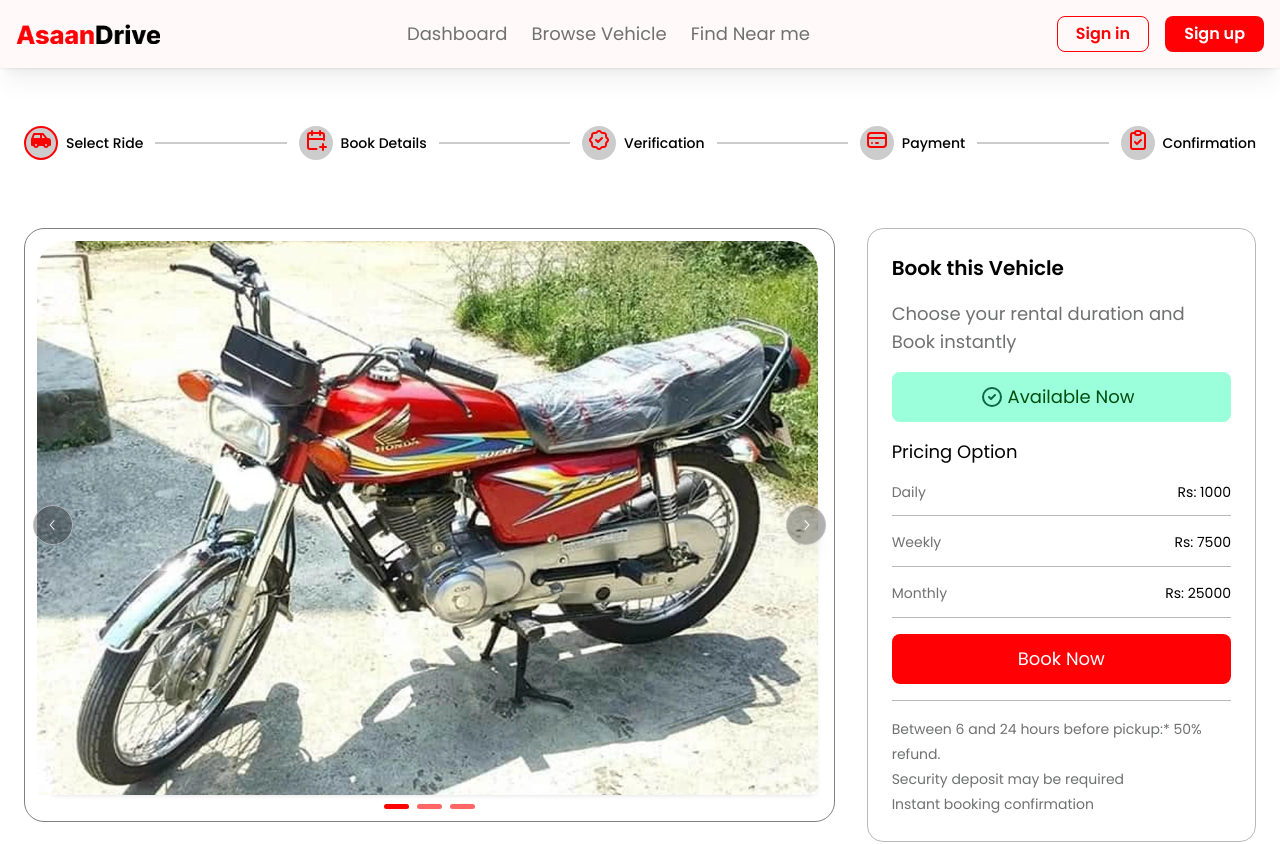
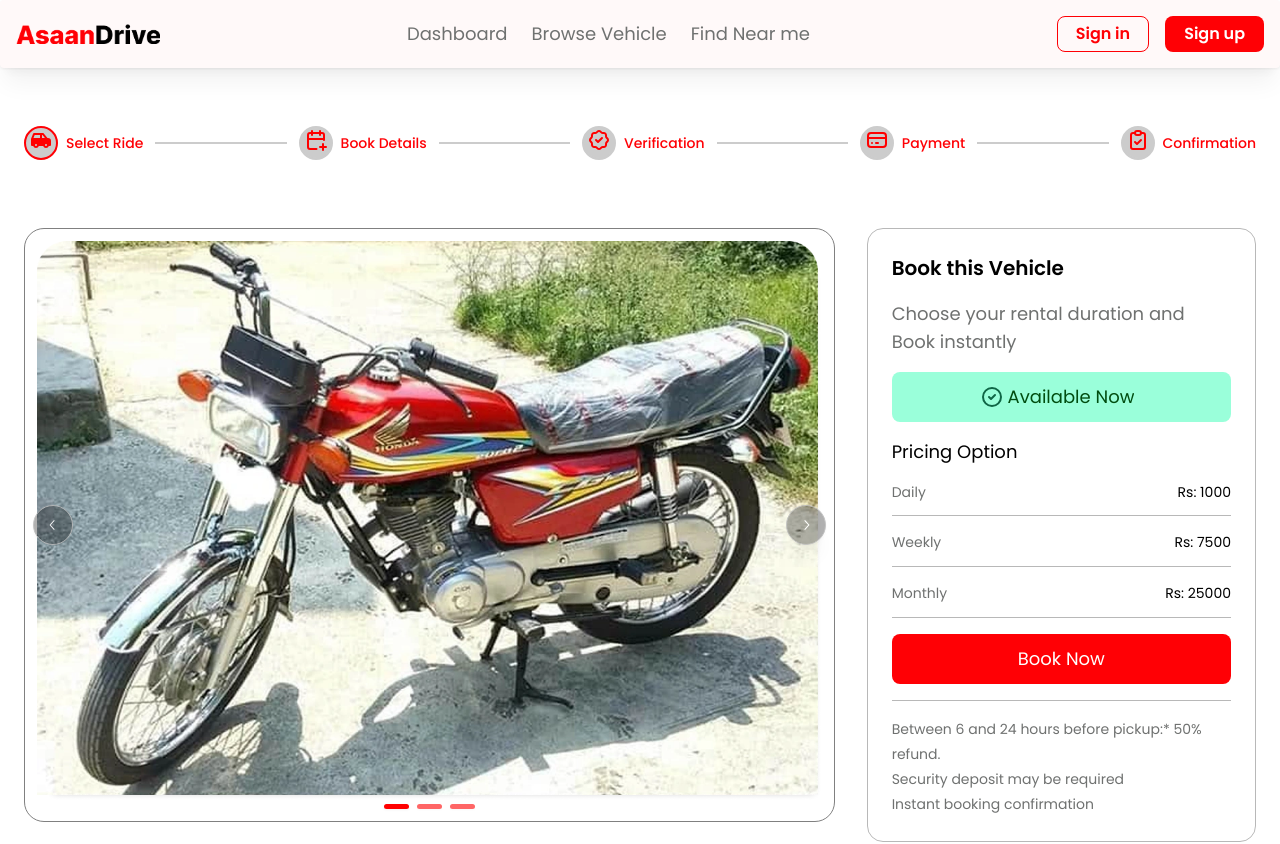
Before and after one commit to MuhammadHarisBaloch/app-asaan-drive, a Next.js app: page /app/renters/vehicle in a window 1280 px wide. Shown: the top 844 px of the page. Built offline with nearby package versions, Linux system fonts and the light colour scheme; no server answers.

Commit message:
Update page.tsx

```diff
--- a/src/app/app/renters/vehicle/page.tsx
+++ b/src/app/app/renters/vehicle/page.tsx
@@ -22,6 +22,7 @@
         px="xl"
         pt="3xl"
         color="red.4"
+        c="red.4"
         size="xs"
         active={active}
         onStepClick={setActive}
```
